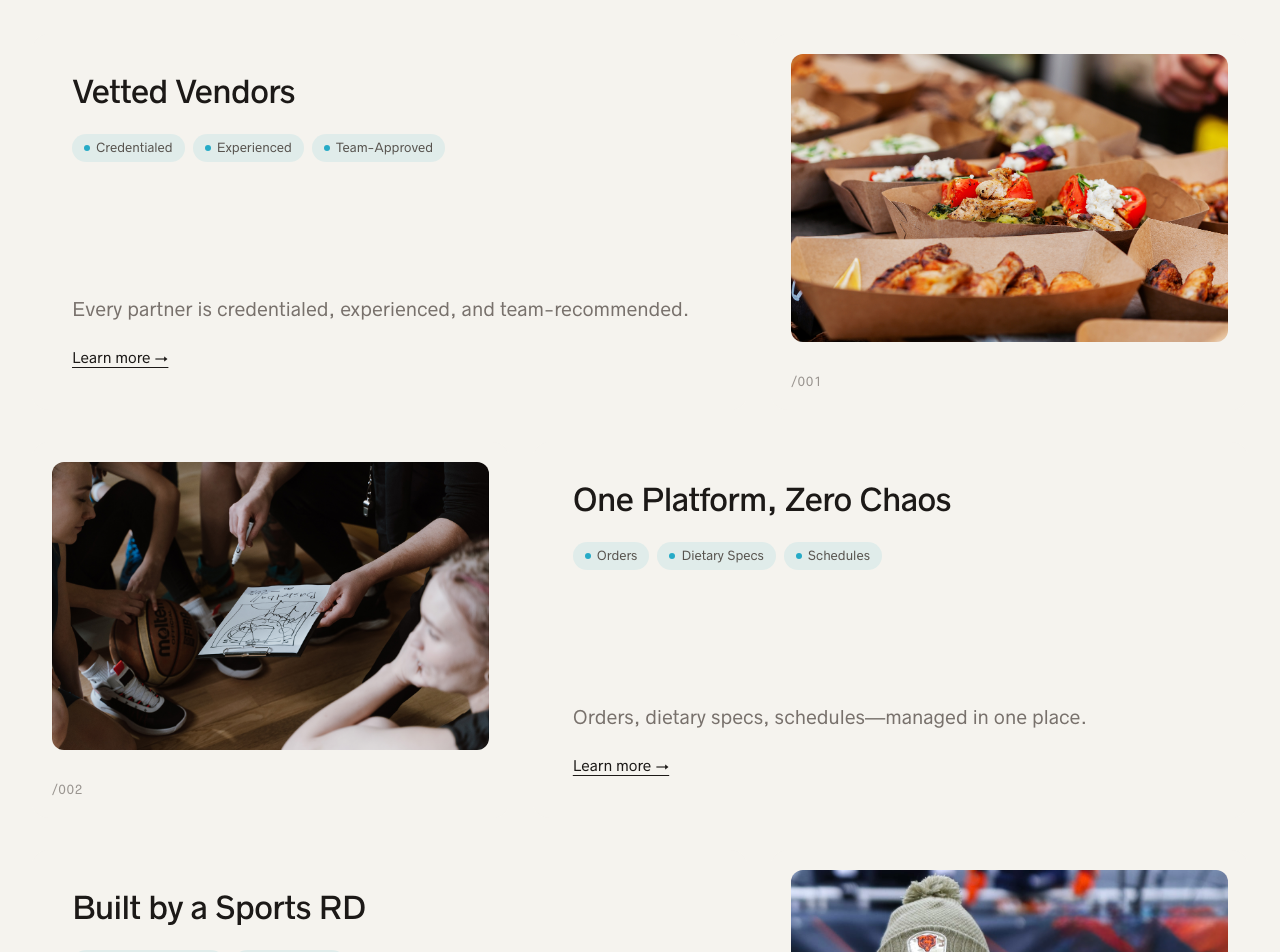
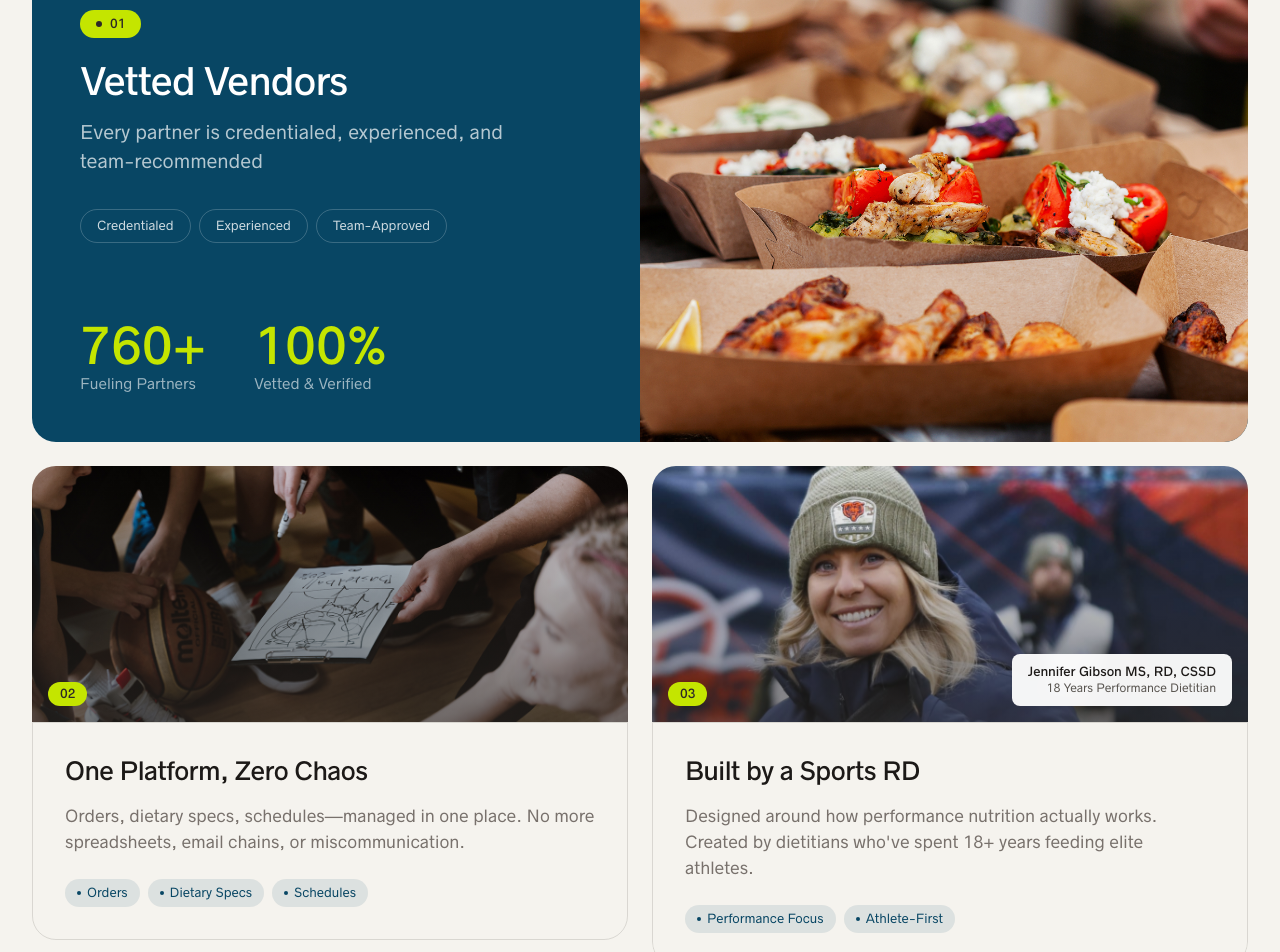
Before and after one commit to ajferron/elite-eats, a Next.js app: page / in a window 1280 px wide. Shown: the part 1279-2231 px from the top of the page. Built offline with nearby package versions, Linux system fonts and the light colour scheme.

Commit message:
misc ui revamps

```diff
--- a/src/app/page.tsx
+++ b/src/app/page.tsx
@@ -7,9 +7,9 @@ export default function Home() {
       <Hero />
       <TrustBar />
       <ValueProposition />
-      <HowItWorks />
       <Testimonials />
       <TeamMap />
+      <HowItWorks />
       <CTA />
       <Footer />
     </>
--- a/src/components/Hero.tsx
+++ b/src/components/Hero.tsx
@@ -20,7 +20,7 @@ const slides = [
     categoryLabel: "150+ Pro Teams",
     cardTitle: "Nationwide Coverage",
     cardDescription:
-      "From coast to coast, access elite fueling partners in 65 cities across 8 professional leagues.",
+      "From coast to coast, access elite fueling partners in 65 cities across 8 major leagues.",
   },
   {
     id: 3,
--- a/src/components/Navbar.tsx
+++ b/src/components/Navbar.tsx
@@ -70,7 +70,7 @@ export function Navbar() {
             </Link>
             <Link
               href="#"
-              className="rounded-full bg-charcoal px-6 py-2.5 font-[family-name:var(--font-radnika)] text-sm text-white transition-colors hover:bg-text-primary"
+              className="rounded-full bg-dark-azure px-6 py-2.5 font-[family-name:var(--font-radnika)] text-sm text-white transition-colors hover:bg-dark-azure/90"
             >
               Sign Up
             </Link>
@@ -152,7 +152,7 @@ export function Navbar() {
                 </Link>
                 <Link
                   href="#"
-                  className="rounded-full bg-charcoal px-5 py-2.5 text-center font-[family-name:var(--font-radnika)] text-sm text-white"
+                  className="rounded-full bg-dark-azure px-5 py-2.5 text-center font-[family-name:var(--font-radnika)] text-sm text-white"
                 >
                   Sign Up
                 </Link>
--- a/src/components/Testimonials.tsx
+++ b/src/components/Testimonials.tsx
@@ -84,7 +84,7 @@ export function Testimonials() {
   const secondRow = testimonials.slice(4, 8);
 
   return (
-    <section className="py-20 lg:py-28">
+    <section className="py-14 lg:pt-10 lg:pb-20">
       {/* Section Header */}
       <div className="mx-auto mb-12 flex max-w-7xl items-end justify-between px-6 lg:mb-16 lg:px-8">
         <div>
--- a/src/components/ValueProposition.tsx
+++ b/src/components/ValueProposition.tsx
@@ -3,38 +3,47 @@ import Image from "next/image";
 const features = [
   {
     id: 1,
-    number: "/001",
+    number: "01",
     headline: "Vetted Vendors",
+    subheadline: "Every partner is credentialed, experienced, and team-recommended",
+    stats: [
+      { value: "760+", label: "Fueling Partners" },
+      { value: "100%", label: "Vetted & Verified" },
+    ],
     tags: ["Credentialed", "Experienced", "Team-Approved"],
-    description:
-      "Every partner is credentialed, experienced, and team-recommended.",
     image: "/images/value-props/feature-1.jpg",
   },
   {
     id: 2,
-    number: "/002",
+    number: "02",
     headline: "One Platform, Zero Chaos",
+    description:
+      "Orders, dietary specs, schedules—managed in one place. No more spreadsheets, email chains, or miscommunication.",
     tags: ["Orders", "Dietary Specs", "Schedules"],
-    description: "Orders, dietary specs, schedules—managed in one place.",
     image: "/images/value-props/feature-2.jpg",
   },
   {
     id: 3,
-    number: "/003",
+    number: "03",
     headline: "Built by a Sports RD",
+    description:
+      "Designed around how performance nutrition actually works. Created by dietitians who've spent 18+ years feeding elite athletes.",
     tags: ["Performance Focus", "Athlete-First"],
-    description:
-      "Designed around how performance nutrition actually works.",
     image: "/images/value-props/feature-3.jpg",
+    founder: {
+      name: "Jennifer Gibson MS, RD, CSSD",
+      title: "Co-founder and CEO",
+      experience: "18 Years Performance Dietitian",
+    },
   },
 ];
 
 export function ValueProposition() {
   return (
-    <section className="py-20 lg:py-28">
+    <section className="py-14 lg:py-20">
       {/* Section Header */}
       <div className="mx-auto mb-12 max-w-7xl px-6 lg:mb-16 lg:px-8">
-        <p className="mb-3 font-[family-name:var(--font-radnika)] text-sm tracking-wide text-text-tertiary">
+        <p className="mb-3 font-[family-name:var(--font-radnika)] text-sm tracking-widest uppercase text-text-tertiary">
           Why Elite Eats
         </p>
         <h2 className="font-[family-name:var(--font-radnika)] text-3xl font-medium -tracking-[0.02em] text-text-primary sm:text-4xl lg:text-5xl">
@@ -42,94 +51,150 @@ export function ValueProposition() {
         </h2>
       </div>
 
-      {/* Features Container - cream surface */}
-      <div className="bg-cream">
-        <div className="px-6 py-12 lg:px-8 lg:py-16">
-          <div className="mx-auto max-w-7xl">
-            {/* Feature Cards */}
-            <div className="space-y-8">
-              {features.map((feature, index) => (
-                <div
-                  key={feature.id}
-                  className={`grid gap-6 ${
-                    index % 2 === 0
-                      ? "lg:grid-cols-[6fr_4fr]"
-                      : "lg:grid-cols-[4fr_6fr]"
-                  }`}
-                >
-                  {/* Content Card */}
-                  <div className={`flex flex-col justify-between rounded-2xl bg-background p-8 lg:p-10 ${index % 2 !== 0 ? "lg:order-2" : ""}`}>
+      <div className="mx-auto max-w-7xl px-6 lg:px-8">
+        {/* Feature 1 - Hero Card with dark-azure anchor */}
+        <div className="mb-6 overflow-hidden rounded-3xl bg-dark-azure">
+          <div className="grid lg:grid-cols-2">
+            {/* Content */}
+            <div className="flex flex-col justify-between p-8 lg:p-12">
               <div>
-                      <h3 className="font-[family-name:var(--font-radnika)] text-2xl font-medium -tracking-[0.02em] text-text-primary lg:text-3xl">
-                        {feature.headline}
+                <span className="inline-flex items-center gap-2 rounded-full bg-yellow-green px-4 py-1.5 font-[family-name:var(--font-radnika)] text-xs font-medium text-charcoal">
+                  <span className="h-1.5 w-1.5 rounded-full bg-charcoal"></span>
+                  {features[0].number}
+                </span>
+                <h3 className="mt-6 font-[family-name:var(--font-radnika)] text-3xl font-medium -tracking-[0.02em] text-white lg:text-4xl">
+                  {features[0].headline}
                 </h3>
+                <p className="mt-4 max-w-md font-[family-name:var(--font-radnika)] text-lg leading-relaxed text-white/70">
+                  {features[0].subheadline}
+                </p>
 
-                      {/* Tags - with azure accent */}
-                      <div className="mt-6 flex flex-wrap gap-2">
-                        {feature.tags.map((tag) => (
+                {/* Tags */}
+                <div className="mt-8 flex flex-wrap gap-2">
+                  {features[0].tags.map((tag) => (
                     <span
                       key={tag}
-                            className="inline-flex items-center gap-1.5 rounded-full bg-azure/10 px-3 py-1.5 font-[family-name:var(--font-radnika)] text-xs text-text-secondary"
+                      className="rounded-full border border-white/20 px-4 py-2 font-[family-name:var(--font-radnika)] text-xs text-white/80"
                     >
-                            <span className="h-1.5 w-1.5 rounded-full bg-azure"></span>
                       {tag}
                     </span>
                   ))}
                 </div>
               </div>
 
-                    <div className="mt-8">
-                      <p className="font-[family-name:var(--font-radnika)] text-base leading-relaxed text-text-tertiary lg:text-lg">
-                        {feature.description}
+              {/* Stats */}
+              <div className="mt-12 flex gap-12">
+                {features[0].stats?.map((stat) => (
+                  <div key={stat.label}>
+                    <p className="font-[family-name:var(--font-radnika)] text-4xl font-medium text-yellow-green lg:text-5xl">
+                      {stat.value}
                     </p>
-                      <a
-                        href="#"
-                        className="mt-6 inline-block font-[family-name:var(--font-radnika)] text-sm text-text-primary underline underline-offset-4 transition-colors hover:text-text-secondary"
-                      >
-                        Learn more →
-                      </a>
+                    <p className="mt-1 font-[family-name:var(--font-radnika)] text-sm text-white/60">
+                      {stat.label}
+                    </p>
+                  </div>
+                ))}
               </div>
             </div>
 
-                  {/* Image Card */}
-                  <div className={`relative flex flex-col rounded-2xl bg-background p-5 ${index % 2 !== 0 ? "lg:order-1" : ""}`}>
-                    <div className="relative h-64 w-full overflow-hidden rounded-xl bg-cream-dark lg:h-72">
+            {/* Image */}
+            <div className="relative min-h-[320px] lg:min-h-[480px]">
               <Image
-                        src={feature.image}
-                        alt={feature.headline}
+                src={features[0].image}
+                alt={features[0].headline}
                 fill
                 className="object-cover"
               />
-                      {/* Founder overlay for "Built by a Sports RD" */}
-                      {feature.id === 3 && (
-                        <div className="absolute bottom-3 right-3 rounded-lg border border-stone/20 bg-cream/50 px-4 py-3 text-right shadow-sm backdrop-blur-lg">
+            </div>
+          </div>
+        </div>
+
+        {/* Features 2 & 3 - Two-column cards */}
+        <div className="grid gap-6 lg:grid-cols-2">
+          {/* Feature 2 */}
+          <div className="group overflow-hidden rounded-3xl">
+            <div className="relative h-56 overflow-hidden lg:h-64">
+              <Image
+                src={features[1].image}
+                alt={features[1].headline}
+                fill
+                className="object-cover transition-transform duration-500 group-hover:scale-105"
+              />
+              <div className="absolute inset-0 bg-gradient-to-t from-charcoal/60 to-transparent" />
+              <div className="absolute bottom-4 left-4">
+                <span className="inline-flex items-center gap-2 rounded-full bg-yellow-green px-3 py-1 font-[family-name:var(--font-radnika)] text-xs font-medium text-charcoal">
+                  {features[1].number}
+                </span>
+              </div>
+            </div>
+            <div className="p-8 border border-stone/30 rounded-b-3xl">
+              <h3 className="font-[family-name:var(--font-radnika)] text-2xl font-medium -tracking-[0.02em] text-text-primary">
+                {features[1].headline}
+              </h3>
+              <p className="mt-4 font-[family-name:var(--font-radnika)] text-base leading-relaxed text-text-tertiary">
+                {features[1].description}
+              </p>
+              <div className="mt-6 flex flex-wrap gap-2">
+                {features[1].tags.map((tag) => (
+                  <span
+                    key={tag}
+                    className="inline-flex items-center gap-1.5 rounded-full bg-dark-azure/10 px-3 py-1.5 font-[family-name:var(--font-radnika)] text-xs text-dark-azure"
+                  >
+                    <span className="h-1 w-1 rounded-full bg-dark-azure"></span>
+                    {tag}
+                  </span>
+                ))}
+              </div>
+            </div>
+          </div>
+
+          {/* Feature 3 - Founder Feature */}
+          <div className="group overflow-hidden rounded-3xl">
+            <div className="relative h-56 overflow-hidden lg:h-64">
+              <Image
+                src={features[2].image}
+                alt={features[2].headline}
+                fill
+                className="object-cover transition-transform duration-500 group-hover:scale-105"
+              />
+              <div className="absolute inset-0 bg-gradient-to-t from-charcoal/60 to-transparent" />
+              <div className="absolute bottom-4 left-4 right-4 flex items-end justify-between">
+                <span className="inline-flex items-center gap-2 rounded-full bg-yellow-green px-3 py-1 font-[family-name:var(--font-radnika)] text-xs font-medium text-charcoal">
+                  {features[2].number}
+                </span>
+                {/* Founder badge */}
+                <div className="rounded-lg bg-white/95 px-4 py-2.5 text-right backdrop-blur-sm">
                   <p className="font-[family-name:var(--font-radnika)] text-xs font-medium text-text-primary">
-                            Jennifer Gibson MS, RD, CSSD
+                    {features[2].founder?.name}
                   </p>
                   <p className="font-[family-name:var(--font-radnika)] text-[11px] text-text-secondary">
-                            Co-founder and CEO
-                          </p>
-                          <p className="font-[family-name:var(--font-radnika)] text-[11px] text-text-secondary">
-                            Performance Dietitian, 18 Years Experience
-                          </p>
-                        </div>
-                      )}
-                    </div>
-                    <p className="mt-auto pt-8 font-[family-name:var(--font-radnika)] text-xs tracking-wider text-stone">
-                      {feature.number}
+                    {features[2].founder?.experience}
                   </p>
                 </div>
               </div>
+            </div>
+            <div className="p-8 border border-stone/30 rounded-b-3xl">
+              <h3 className="font-[family-name:var(--font-radnika)] text-2xl font-medium -tracking-[0.02em] text-text-primary">
+                {features[2].headline}
+              </h3>
+              <p className="mt-4 font-[family-name:var(--font-radnika)] text-base leading-relaxed text-text-tertiary">
+                {features[2].description}
+              </p>
+              <div className="mt-6 flex flex-wrap gap-2">
+                {features[2].tags.map((tag) => (
+                  <span
+                    key={tag}
+                    className="inline-flex items-center gap-1.5 rounded-full bg-dark-azure/10 px-3 py-1.5 font-[family-name:var(--font-radnika)] text-xs text-dark-azure"
+                  >
+                    <span className="h-1 w-1 rounded-full bg-dark-azure"></span>
+                    {tag}
+                  </span>
                 ))}
               </div>
             </div>
           </div>
         </div>
-
-      {/* Rounded bottom corners overlay */}
-      {/* <div className="h-6 bg-[#f0ebe5]">
-        <div className="h-full border-t border-text-secondary/20 w-full rounded-b-3xl bg-background"></div>
-      </div> */}
+      </div>
     </section>
   );
 }
```
Also changed, not shown: src/components/CTA.tsx (+16 -23 lines), src/components/HowItWorks.tsx (+5 -5 lines), src/components/TeamMap.tsx (+6 -6 lines), src/components/TrustBar.tsx (+7 -2 lines). Lines whose indentation alone changed are shown as unchanged.
